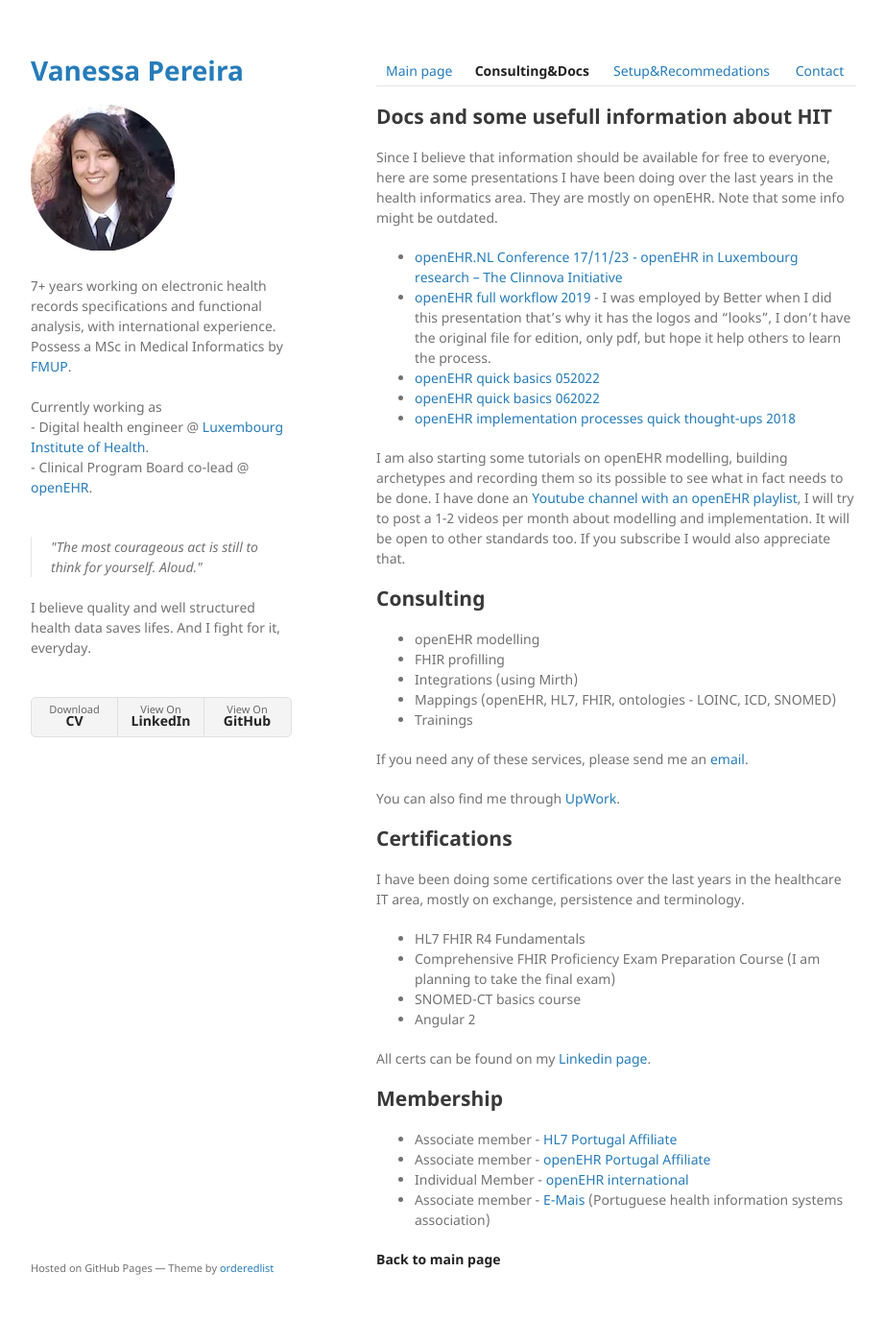
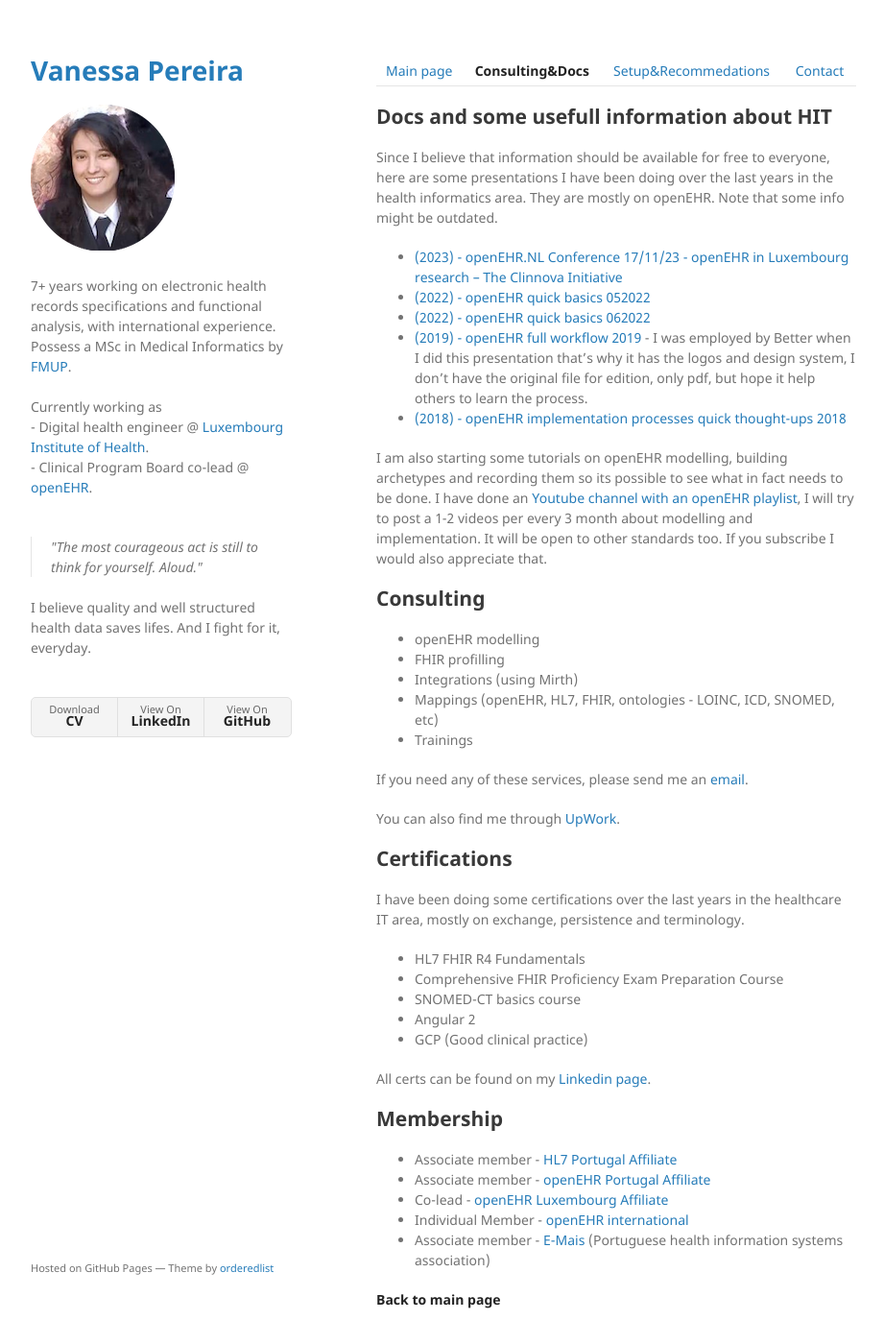
Before and after one commit to vanessa-pereira/vanessa-pereira.github.io, a Jekyll site: the page built from certs.md, in a window 1280 px wide and 1400 px high. Shown: the whole window at 96% size, without its empty margins (178-1099 px from the left). Built offline with Jekyll 4.4.1, drawn with Linux system fonts in a browser that asks for light colours.

Commit message:
Update certs.md

```diff
--- a/certs.md
+++ b/certs.md
@@ -5,20 +5,20 @@ layout: default
 
 ## Docs and some usefull information about HIT
 Since I believe that information should be available for free to everyone, here are some presentations I have been doing over the last years in the health informatics area. They are mostly on openEHR. Note that some info might be outdated.
-* [openEHR.NL Conference 17/11/23 - openEHR in Luxembourg research – The Clinnova Initiative](https://github.com/vanessa-pereira/vanessa-pereira.github.io/blob/master/docs/LIH_openehr_conf_20231117_vp.pdf)
-* [openEHR full workflow 2019](https://github.com/vanessa-pereira/vanessa-pereira.github.io/blob/master/docs/vanessapereira_openehr_full_march2019.pdf) - I was employed by Better when I did this presentation that's why it has the logos and "looks", I don't have the original file for edition, only pdf, but hope it help others to learn the process.
-* [openEHR quick basics 052022](https://github.com/vanessa-pereira/vanessa-pereira.github.io/blob/master/docs/openehr_basics_20220516.pdf)
-* [openEHR quick basics 062022](https://github.com/vanessa-pereira/vanessa-pereira.github.io/blob/master/docs/openehr_basics_20220608.pdf)
-* [openEHR implementation processes quick thought-ups 2018](https://github.com/vanessa-pereira/vanessa-pereira.github.io/blob/master/docs/openehr_basics_and_workflow_2018_quick_vanessap.pdf)
+* [ (2023) - openEHR.NL Conference 17/11/23 - openEHR in Luxembourg research – The Clinnova Initiative](https://github.com/vanessa-pereira/vanessa-pereira.github.io/blob/master/docs/LIH_openehr_conf_20231117_vp.pdf)
+* [ (2022) - openEHR quick basics 052022](https://github.com/vanessa-pereira/vanessa-pereira.github.io/blob/master/docs/openehr_basics_20220516.pdf)
+* [ (2022) - openEHR quick basics 062022](https://github.com/vanessa-pereira/vanessa-pereira.github.io/blob/master/docs/openehr_basics_20220608.pdf)
+* [ (2019) - openEHR full workflow 2019](https://github.com/vanessa-pereira/vanessa-pereira.github.io/blob/master/docs/vanessapereira_openehr_full_march2019.pdf) - I was employed by Better when I did this presentation that's why it has the logos and design system, I don't have the original file for edition, only pdf, but hope it help others to learn the process.
+* [ (2018) - openEHR implementation processes quick thought-ups 2018](https://github.com/vanessa-pereira/vanessa-pereira.github.io/blob/master/docs/openehr_basics_and_workflow_2018_quick_vanessap.pdf)
 
-I am also starting some tutorials on openEHR modelling, building archetypes and recording them so its possible to see what in fact needs to be done. I have done an [Youtube channel with an openEHR playlist](https://www.youtube.com/playlist?list=PLdIPeFiGMx2gNCRDHB1fwjRU8ZMXsiblg), I will try to post a 1-2 videos per month about modelling and implementation. It will be open to other standards too. If you subscribe I would also appreciate that.
+I am also starting some tutorials on openEHR modelling, building archetypes and recording them so its possible to see what in fact needs to be done. I have done an [Youtube channel with an openEHR playlist](https://www.youtube.com/playlist?list=PLdIPeFiGMx2gNCRDHB1fwjRU8ZMXsiblg), I will try to post a 1-2 videos per every 3 month about modelling and implementation. It will be open to other standards too. If you subscribe I would also appreciate that.
 
 
 ## Consulting
 * openEHR modelling
 * FHIR profilling
 * Integrations (using Mirth)
-* Mappings (openEHR, HL7, FHIR, ontologies - LOINC, ICD, SNOMED)
+* Mappings (openEHR, HL7, FHIR, ontologies - LOINC, ICD, SNOMED, etc)
 * Trainings
 
 If you need any of these services, please send me an [email](mailto:vanessapw@protonmail.com).
@@ -30,9 +30,10 @@ You can also find me through [UpWork](https://www.upwork.com/freelancers/~01e90a
 I have been doing some certifications over the last years in the healthcare IT area, mostly on exchange, persistence and terminology.
 
 * HL7 FHIR R4 Fundamentals
-* Comprehensive FHIR Proficiency Exam Preparation Course (I am planning to take the final exam)
+* Comprehensive FHIR Proficiency Exam Preparation Course
 * SNOMED-CT basics course
 * Angular 2
+* GCP (Good clinical practice)
 
 All certs can be found on my [Linkedin page](https://www.linkedin.com/in/vanessa-pereira-95b22949).
 
@@ -40,6 +41,7 @@ All certs can be found on my [Linkedin page](https://www.linkedin.com/in/vanessa
 ## Membership
 * Associate member - [HL7 Portugal Affiliate](https://www.hl7.pt/)
 * Associate member - [openEHR Portugal Affiliate](https://www.e-mais.pt/openehr/)
+* Co-lead - [openEHR Luxembourg Affiliate](https://www.openehr.lu)
 * Individual Member - [openEHR international](https://www.openehr.org/)
 * Associate member - [E-Mais](https://www.e-mais.pt/) (Portuguese health information systems association)
 
```
